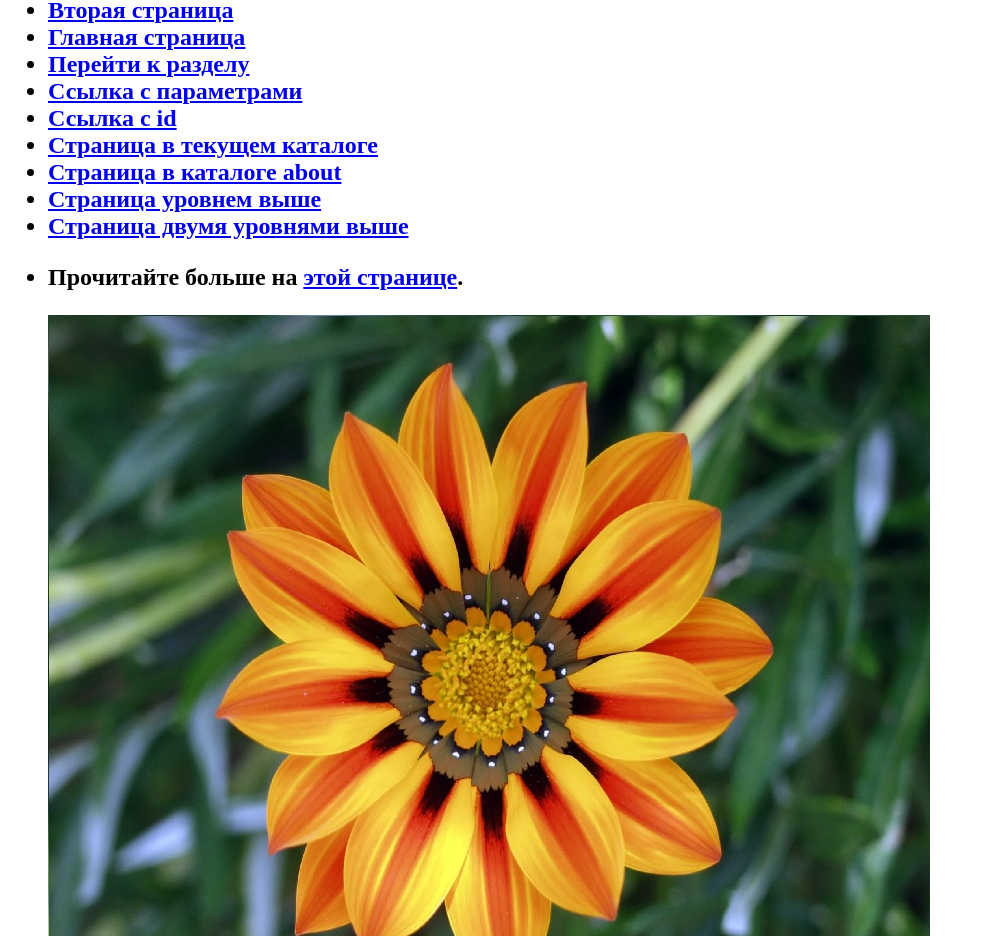
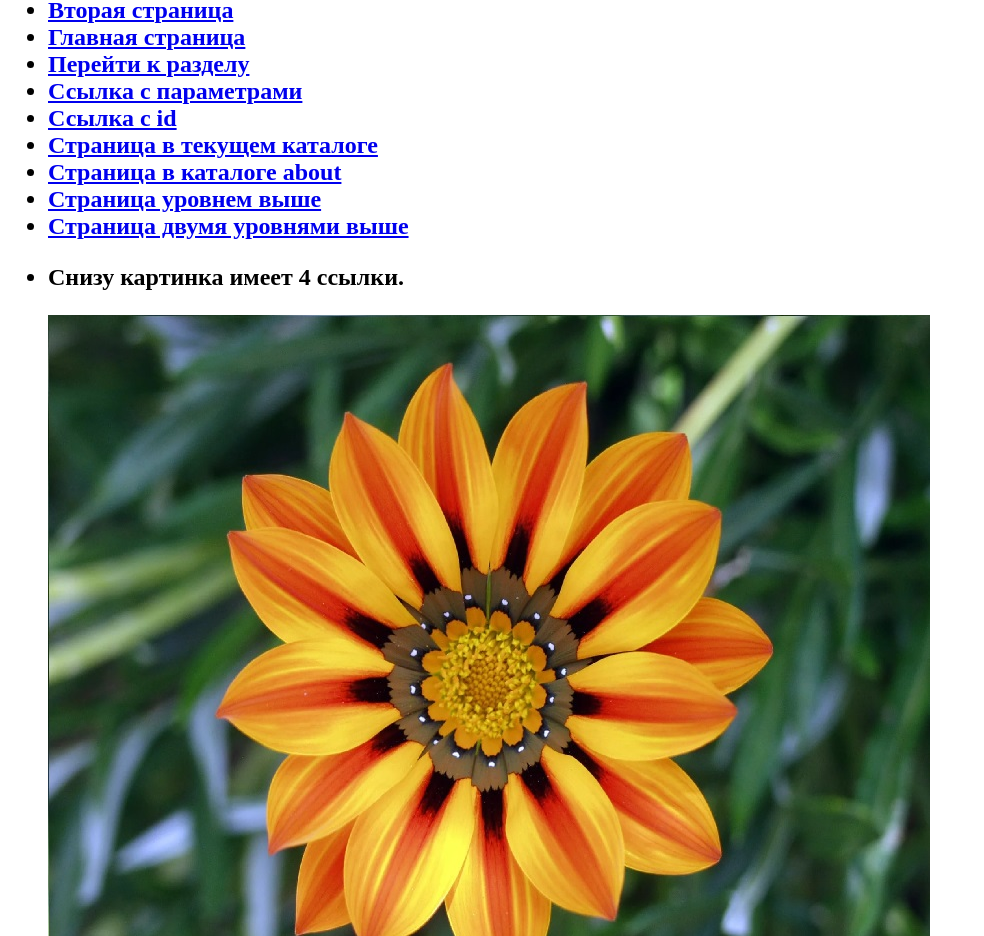
Before and after one commit to Zenderok2/homeworktest2, a plain HTML site: page index.html in a window 1280 px wide. Shown: the part 164-1100 px from the top of the page, without its empty margins (0-984 px from the left). Drawn offline with Linux system fonts and the light colour scheme.

Commit message:
Update index.html

```diff
--- a/index.html
+++ b/index.html
@@ -40,7 +40,7 @@
 
     <li><a href="../../page.html">Страница двумя уровнями выше</a></li>
 
-    <li><p>Прочитайте больше на <a href="https://www.kubsu.ru">этой странице</a>.</p></li>
+    <li><p>Снизу картинка имеет 4 ссылки.</p></li>
 
         <li>
             <img src="image.jpg" usemap="#image-map" alt="Карта изображения">
```
